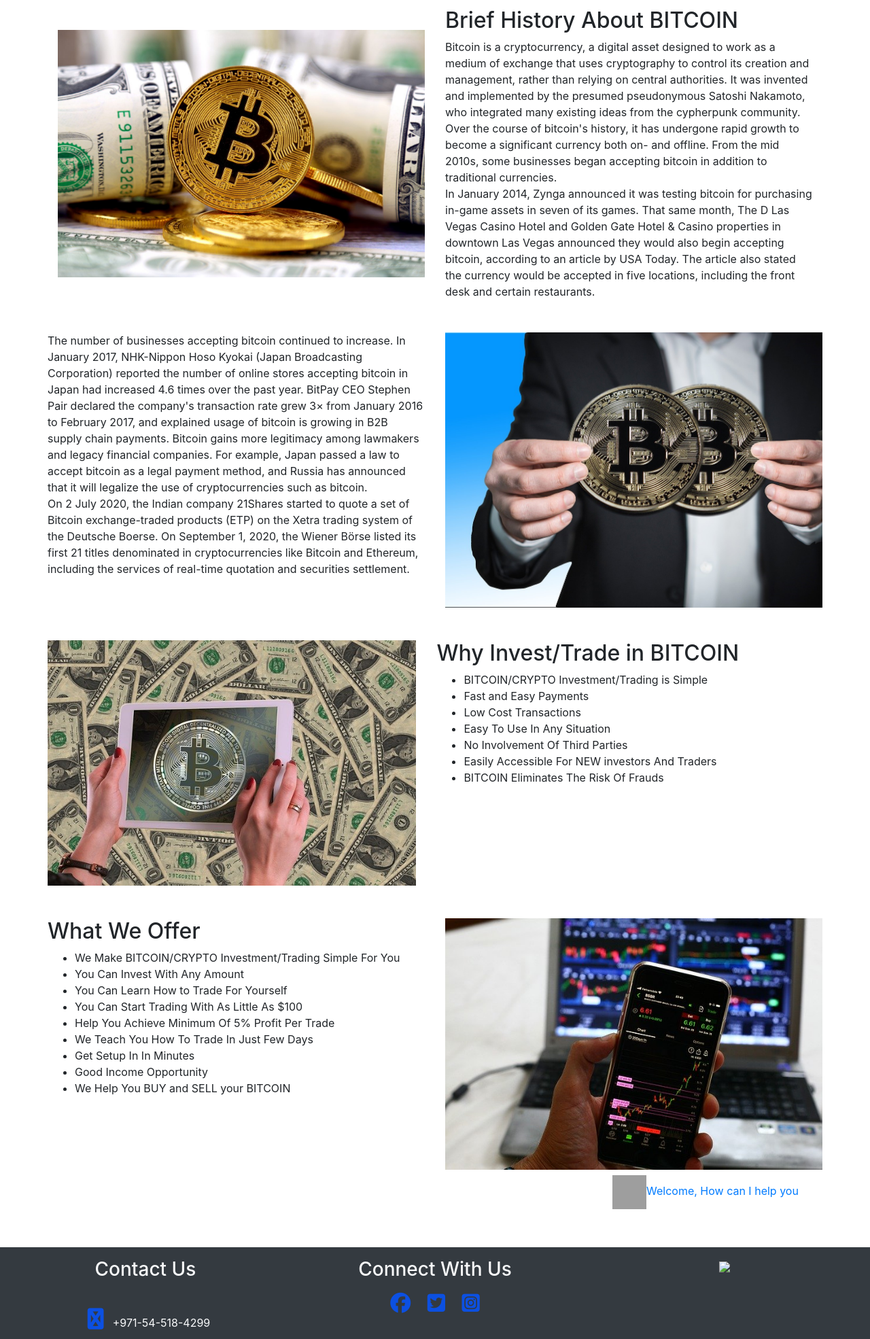
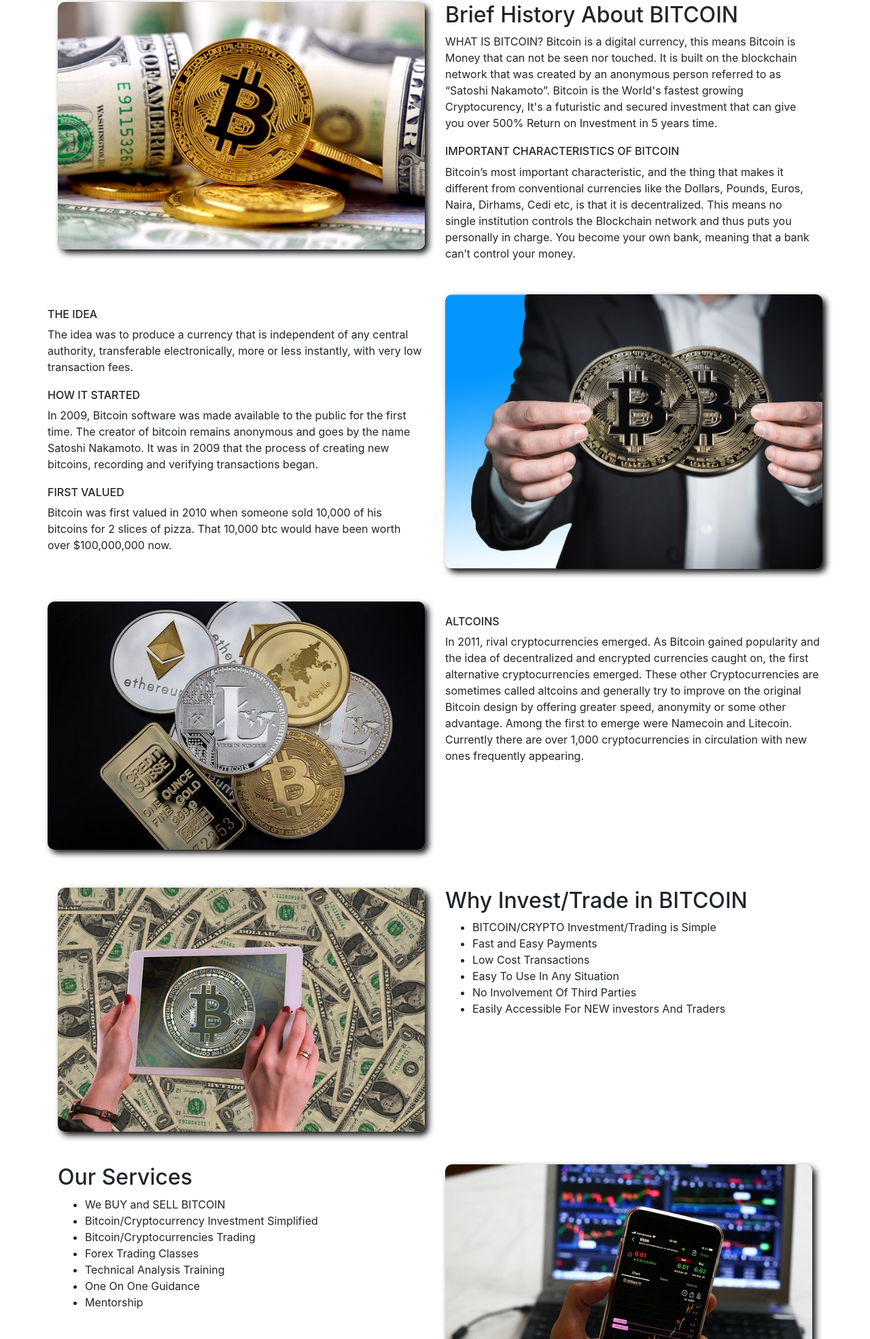
Before and after one commit to chuksnwoeke/clocktrader, a plain HTML site: page index.html in a window 1280 px wide. Shown: the part 830-2800 px from the top of the page at 68% size. Drawn offline with nearby package versions, Linux system fonts and the light colour scheme; grey boxes are pictures that could not be loaded.

Commit message:
initial commit

```diff
--- a/Css/styles.css
+++ b/Css/styles.css
@@ -22,6 +22,14 @@ body{
     color: #3207f1;
     font-weight: bold;
 }
+h6{
+    margin-top:20px ;
+}
+
+.border-img{
+    border-radius: 10px 10px 10px 10px;
+    box-shadow: 5px 5px 10px #0c0c0c;;
+}
 
   .whatsapp-icon{
       margin-left: 800px;
@@ -32,10 +40,13 @@ body{
       margin: 10px;
       font-size: 30px;
   }
+  .reg{
+      margin-top: 20px;
+  }
 
 
 
-  @media only screen and (max-width: 600px) {
+  @media only screen and (max-width: 500px) {
     .jumbotron {
         background-image:url("../Images/bitcoin-159.jpg");
         height:500px;
@@ -48,6 +59,13 @@ body{
       .heading-text{
           display: none;
       }
+      .heading-div {
+        display:flex;
+        flex-direction: column-reverse;
+    }
+    .hand{
+        margin-bottom: 10px;
+    }
 .history-2{
     padding: 10px;
 }
@@ -70,5 +88,16 @@ body{
 .body{
     margin-bottom: 0 !important;
 }
+.reg{
+    padding: 10px;
+    text-align: center;
+}
 
+.contact-us{
+    margin: 0;
+}
+
+.connect{
+    margin-top: 10px;
+}
   }
--- a/index.html
+++ b/index.html
@@ -35,7 +35,7 @@
   </nav>
   <div class="jumbotron pt-0">
     <div class="container pt-0">
-      <div class="row">
+      <div class="row heading-box">
         <div class="col-sm">
           <h1 class="heading">INVEST AND TRADE IN BITCOIN</h1>
         </div>
@@ -57,49 +57,58 @@
   <div class="container body">
     <div class="row mb-5" id="about">
       <div class="col-lg-6 col-md-6 col-sm-6 col-xs-12">
-        <img style='height: 100%; width: 100%; object-fit: contain' src="images/bitcoinhistory.jpg" alt=""
-          class="img-responsive">
+        <img class="img-fluid border-img" src="images/bitcoinhistory.jpg" alt="">
       </div>
       <div class="col-lg-6 col-md-6 col-sm-6 col-xs-12">
         <h2>Brief History About BITCOIN</h2>
-        Bitcoin is a cryptocurrency, a digital asset designed to work as a medium of exchange that uses cryptography to
-        control its creation and management, rather than relying on central authorities. It was invented and
-        implemented by the presumed pseudonymous Satoshi Nakamoto, who integrated many existing ideas from the
-        cypherpunk community. Over the course of bitcoin's history, it has undergone rapid growth to become a
-        significant currency both on- and offline. From the mid 2010s, some businesses began accepting bitcoin in
-        addition to traditional currencies.<br>
-        In January 2014, Zynga announced it was testing bitcoin for purchasing in-game assets in seven of its games.
-        That same month, The D Las Vegas Casino Hotel and Golden Gate Hotel & Casino properties in downtown Las Vegas
-        announced they would also begin accepting bitcoin, according to an article by USA Today. The article also stated
-        the currency would be accepted in five locations, including the front desk and certain restaurants.
+        WHAT IS BITCOIN?
+        Bitcoin is a digital currency, this means Bitcoin is Money that can not be seen nor touched. It is built on the
+        blockchain network that was created by an anonymous person referred to as “Satoshi Nakamoto”. Bitcoin is the
+        World's fastest growing Cryptocurency,
+        It's a futuristic and secured investment that can give you over 500% Return on Investment in 5 years time.
+        <h6>IMPORTANT CHARACTERISTICS OF BITCOIN</h6>
+        Bitcoin’s most important characteristic, and the thing that makes it different from conventional currencies like
+        the Dollars, Pounds, Euros, Naira, Dirhams, Cedi etc, is that it is decentralized. This means no single
+        institution controls the Blockchain network and thus puts you personally in charge. You become your own bank,
+        meaning that a bank can’t control your money.
       </div>
-      <div class="row mb-5 mt-5 history-2">
+      <div class="row mb-5 mt-5 history-2 heading-div">
         <div class="col-lg-6 col-md-6 col-sm-6 col-xs-12">
-          The number of businesses accepting bitcoin continued to increase. In January 2017, NHK-Nippon Hoso Kyokai
-          (Japan Broadcasting Corporation) reported the number of
-          online stores accepting bitcoin in Japan had increased 4.6 times over the past year. BitPay CEO Stephen
-          Pair declared the company's transaction rate grew 3× from January 2016 to February 2017, and explained usage
-          of bitcoin is growing in B2B supply chain payments.
-
-          Bitcoin gains more legitimacy among lawmakers and legacy financial companies. For example, Japan passed a law
-          to accept bitcoin as a legal payment method, and Russia has announced that it will legalize the use of
-          cryptocurrencies such as bitcoin.<br>
-          On 2 July 2020, the Indian company 21Shares started to quote a set of Bitcoin exchange-traded products (ETP)
-          on the Xetra trading system of the Deutsche Boerse.
-
-          On September 1, 2020, the Wiener Börse listed its first 21 titles denominated in cryptocurrencies like Bitcoin
-          and Ethereum, including the services of real-time quotation and securities settlement.
+          <h6>THE IDEA</h6>
+          The idea was to produce a currency that is independent of any central authority, transferable electronically,
+          more or less instantly, with very low transaction fees.
+          <h6>HOW IT STARTED</h6>
+          In 2009, Bitcoin software was made available to the public for the first time. The creator of bitcoin
+          remains
+          anonymous and goes by the name Satoshi Nakamoto.
+          It was in 2009 that the process of creating new bitcoins, recording and verifying transactions began.
+          <h6>FIRST VALUED</h6>
+          Bitcoin was first valued in 2010 when someone sold 10,000 of his bitcoins for 2 slices of pizza.
+          That 10,000 btc would have been worth over $100,000,000 now.
+        </div>
+        <div class="col-lg-6 col-md-6 col-sm-6 col-xs-12 hand">
+          <img class="img-fluid border-img" src="images/hand.jpg" alt="">
+        </div>
+      </div>
+      <div class="row mb-2 mt-0 history-2">
+        <div class="col-lg-6 col-md-6 col-sm-6 col-xs-12 hand">
+          <img class="img-fluid border-img" src="images/cryptocurrency.jpg" alt="">
         </div>
         <div class="col-lg-6 col-md-6 col-sm-6 col-xs-12">
-          <img style='height: 100%; width: 100%; object-fit: contain' src="images/hand.jpg" alt=""
-            class="img-responsive">
+          <h6>ALTCOINS</h6>
+          In 2011, rival cryptocurrencies emerged. As Bitcoin gained popularity and the idea of decentralized and
+          encrypted currencies caught on, the first alternative cryptocurrencies emerged.
+          These other Cryptocurrencies are sometimes called altcoins and generally try to improve on the original
+          Bitcoin design by offering greater speed, anonymity or some other advantage.
+          Among the first to emerge were Namecoin and Litecoin. Currently there are over 1,000 cryptocurrencies in
+          circulation with new ones frequently appearing.
+        </div>
       </div>
     </div>
     <!-- why invest/trade in Bitcoin---------------------------------------->
-      <div class="row history-2">
+    <div class="row history-2 heading-div">
       <div class="col-lg-6 col-md-6 col-sm-6 col-xs-12">
-          <img style='height: 100%; width: 100%; object-fit: contain' src="images/bitcoin106.jpg" alt=""
-            class="img-responsive">
+        <img class="img-fluid border-img" src="images/bitcoin106.jpg" alt="">
       </div>
       <div class="col-lg-6 col-md-6 col-sm-6 col-xs-12">
         <h2 class="h2-allign">Why Invest/Trade in BITCOIN</h2>
@@ -110,30 +119,34 @@
           <li> Easy To Use In Any Situation</li>
           <li> No Involvement Of Third Parties</li>
           <li> Easily Accessible For NEW investors And Traders</li>
-            <li> BITCOIN Eliminates The Risk Of Frauds</li>
         </ul>
       </div>
     </div>
     <!-- what we offer -->
     <div class="row mt-5 history-2" id="offer">
       <div class="col-lg-6 col-md-6 col-sm-6 col-xs-12">
-          <h2 class="h2-allign">What We Offer</h2>
+        <h2 class="h2-allign">Our Services</h2>
         <ul>
-            <li> We Make BITCOIN/CRYPTO Investment/Trading Simple For You</li>
-            <li> You Can Invest With Any Amount</li>
-            <li> You Can Learn How to Trade For Yourself</li>
-            <li> You Can Start Trading With As Little As $100</li>
-            <li> Help You Achieve Minimum Of 5% Profit Per Trade</li>
-            <li> We Teach You How To Trade In Just Few Days</li>
-            <li> Get Setup In In Minutes</li>
-            <li> Good Income Opportunity</li>
-            <li> We Help You BUY and SELL your BITCOIN</li>
+          <li> We BUY and SELL BITCOIN</li>
+          <li> Bitcoin/Cryptocurrency Investment Simplified</li>
+          <li> Bitcoin/Cryptocurrencies Trading </li>
+          <li> Forex Trading Classes </li>
+          <li> Technical Analysis Training </li>
+          <li> One On One Guidance</li>
+          <li> Mentorship</li>
+
 
         </ul>
       </div>
       <div class="col-lg-6 col-md-6 col-sm-6 col-xs-12">
-          <img style='height: 100%; width: 100%; object-fit: contain' src="images/stock.jpg" alt=""
-            class="img-responsive">
+        <img class="img-fluid border-img" src="images/stock.jpg" alt="">
+      </div>
+    </div>
+    <div class="row mt-3">
+      <div class="col-12">
+        <h5>💥FOR MORE INFORMATION OR REGISTRATION, CLICK THE WHATSAPP LINK BELOW TO CHAT WITH A
+          REPRESENTATIVE.
+        </h5>
       </div>
     </div>
     <div class="row whatsapp-icon">
@@ -141,7 +154,8 @@
         <a class="nav-link"
           href="https://wa.me/+971545184299?text=Hi%20Eric,%20I%20am%20sending%20you%20this%20message%20because%20I%20am%20interested%20in%20your%20business!"
           style="text-decoration: none;" target="_blank">
-            <img src="https://i.ibb.co/N9P0K9H/239px-Whats-App-svg.png" width="50" height="50" />Welcome, How can I help
+          <img src="https://i.ibb.co/N9P0K9H/239px-Whats-App-svg.png" width="50" height="50" />Welcome, How can I
+          help
           you
         </a>
       </div>
@@ -152,21 +166,21 @@
   <footer class="container-fluid text-center mt-5 bg-dark p-3 text-light footer" id="contact">
     <div class="row">
       <div class="col-sm-4">
-        <h3>Contact Us</h3><br>
+        <h3 class="contact-us">Contact Us</h3><br>
         <i class="fas fa-phone-square-alt fab"></i>
         +971-54-518-4299<br>
         <i class="fas fa-phone-square-alt fab"></i>
         +971-58-625-4996
 
       </div>
-      <div class="col-sm-4">
+      <div class="col-sm-4 connect">
         <h3 class="connect">Connect With Us</h3>
         <a href="#"><i class="fab fa-facebook"></i></a>
         <a href="#"><i class="fab fa-twitter-square"></i></a>
         <a href="#"><i class="fab fa-instagram-square"></i></a>
       </div>
       <div class="col-sm-4">
-        <img src="Images/logo2.png">
+        <img src="Images/logo.png">
       </div>
     </div>
   </footer>
```
Also changed, not shown: Images/cryptocurrency.jpg (added), Images/logo.png. Lines whose indentation alone changed are shown as unchanged.
